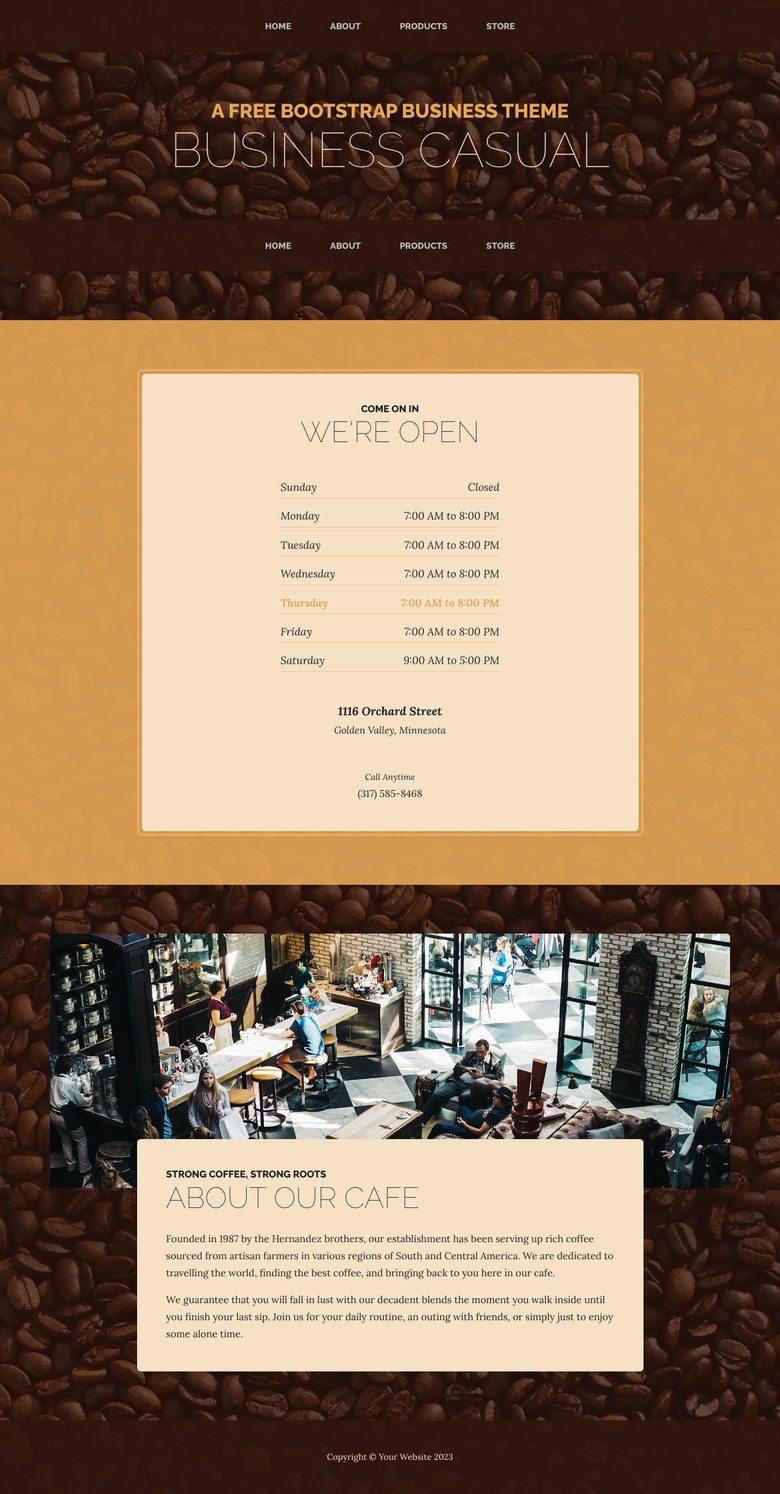
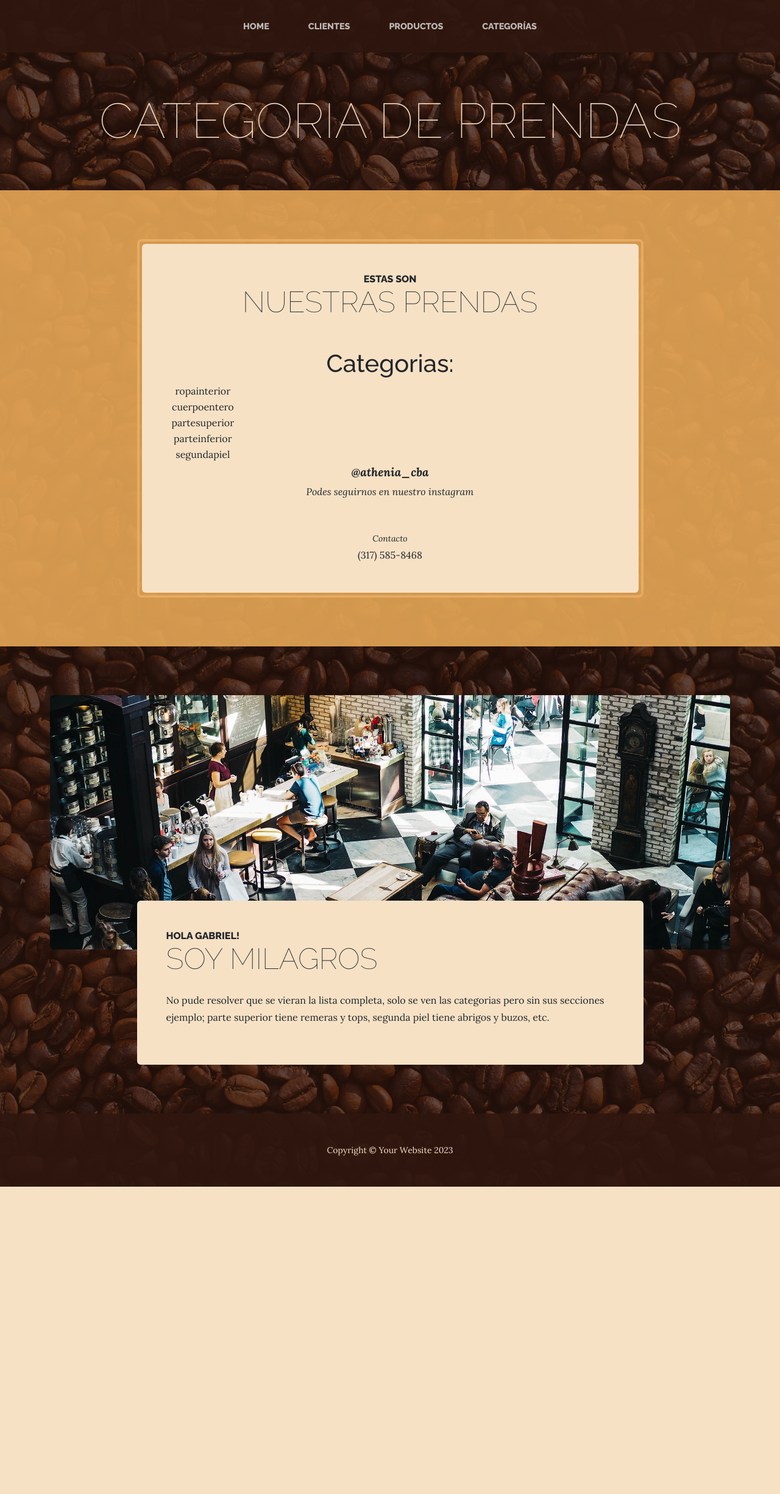
Before and after one commit to zmilagros/TercerPreEntregaMilagrosArraras, a Django app: template project/TIENDA/templates/TIENDA/store.html in a window 1280 px wide. Shown: the whole page at 61% size. After the commit the page ends 1946 px from the top, so only its background shows below. Run offline with Django 4.2, Linux system fonts and the light colour scheme; the template is opened without the code that fills it: values that come from a table or form of the project are taken from there, others are empty; data comes from the database, SQL or seed files in the repository; some libraries are stand-ins or nearby versions.

Commit message:
Mejorado mis html con navegación como herencia

```diff
--- a/project/TIENDA/templates/TIENDA/navegacion.html
+++ b/project/TIENDA/templates/TIENDA/navegacion.html
@@ -1,13 +1,13 @@
-<nav class="navbar navbar-expand-lg navbar-dark py-lg-4" id="mainNav">
+<nav class=" navbar navbar-expand-lg navbar-dark py-lg-4" id="mainNav">
     <div class="container">
-        <a class="navbar-brand text-uppercase fw-bold d-lg-none" href="index.html">Start Bootstrap</a>
+        <a class="navbar-brand text-uppercase fw-bold d-lg-none" href="{% url 'inicioTienda' %}">TIENDA</a>
         <button class="navbar-toggler" type="button" data-bs-toggle="collapse" data-bs-target="#navbarSupportedContent" aria-controls="navbarSupportedContent" aria-expanded="false" aria-label="Toggle navigation"><span class="navbar-toggler-icon"></span></button>
         <div class="collapse navbar-collapse" id="navbarSupportedContent">
             <ul class="navbar-nav mx-auto">
-                <li class="nav-item px-lg-4"><a class="nav-link text-uppercase" href="index.html">Home</a></li>
-                <li class="nav-item px-lg-4"><a class="nav-link text-uppercase" href="about.html">About</a></li>
-                <li class="nav-item px-lg-4"><a class="nav-link text-uppercase" href="products.html">Products</a></li>
-                <li class="nav-item px-lg-4"><a class="nav-link text-uppercase" href="store.html">Store</a></li>
+                <li class="nav-item px-lg-4"><a class="nav-link text-uppercase" href="{% url 'inicioTienda' %}">Home</a></li>
+                <li class="nav-item px-lg-4"><a class="nav-link text-uppercase" href="{% url 'clientes' %}">Clientes</a></li>
+                <li class="nav-item px-lg-4"><a class="nav-link text-uppercase" href="{% url 'productos' %}">Productos</a></li>
+                <li class="nav-item px-lg-4"><a class="nav-link text-uppercase" href="{% url 'categorias' %}">Categorías</a></li>
             </ul>
         </div>
     </div>
--- a/project/TIENDA/templates/TIENDA/store.html
+++ b/project/TIENDA/templates/TIENDA/store.html
@@ -3,90 +3,56 @@
 <!DOCTYPE html>
 <html lang="es">
 <head>
-        <meta charset="utf-8" />
-        <meta name="viewport" content="width=device-width, initial-scale=1, shrink-to-fit=no" />
-        <meta name="description" content="" />
-        <meta name="author" content="" />
+    <meta charset="utf-8">
+    <meta name="viewport" content="width=device-width, initial-scale=1, shrink-to-fit=no">
+    <meta name="description" content="">
+    <meta name="author" content="">
     <title>Business Casual - Start Bootstrap Theme</title>
-        <link rel="icon" type="image/x-icon" href="{% static 'TIENDA/assets/favicon.ico' %} " />
+    <link rel="icon" type="image/x-icon" href="{% static 'TIENDA/assets/favicon.ico' %}">
     <!-- Google fonts-->
-        <link href="https://fonts.googleapis.com/css?family=Raleway:100,100i,200,200i,300,300i,400,400i,500,500i,600,600i,700,700i,800,800i,900,900i" rel="stylesheet" />
-        <link href="https://fonts.googleapis.com/css?family=Lora:400,400i,700,700i" rel="stylesheet" />
+    <link href="https://fonts.googleapis.com/css?family=Raleway:100,100i,200,200i,300,300i,400,400i,500,500i,600,600i,700,700i,800,800i,900,900i" rel="stylesheet">
+    <link href="https://fonts.googleapis.com/css?family=Lora:400,400i,700,700i" rel="stylesheet">
     <!-- Core theme CSS (includes Bootstrap)-->
-        <link href="{% static 'TIENDA/css/styles.css' %}" rel="stylesheet" />
+    <link href="{% static 'TIENDA/css/styles.css' %}" rel="stylesheet">
+    <link href="{% static 'TIENDA/css/stylesPropios.css' %}" rel="stylesheet">
 </head>
 <body>
-        {% include "navegacion.html" %}
+    {% include "TIENDA/navegacion.html" %}
     <header>
         <h1 class="site-heading text-center text-faded d-none d-lg-block">
-                <span class="site-heading-upper text-primary mb-3">A Free Bootstrap Business Theme</span>
-                <span class="site-heading-lower">Business Casual</span>
+            <span class="Bienvenida_index2 site-heading-lower">Categoria de prendas</span>
         </h1>
     </header>
-        <!-- Navigation-->
-        <nav class="navbar navbar-expand-lg navbar-dark py-lg-4" id="mainNav">
-            <div class="container">
-                <a class="navbar-brand text-uppercase fw-bold d-lg-none" href="index.html">Start Bootstrap</a>
-                <button class="navbar-toggler" type="button" data-bs-toggle="collapse" data-bs-target="#navbarSupportedContent" aria-controls="navbarSupportedContent" aria-expanded="false" aria-label="Toggle navigation"><span class="navbar-toggler-icon"></span></button>
-                <div class="collapse navbar-collapse" id="navbarSupportedContent">
-                    <ul class="navbar-nav mx-auto">
-                        <li class="nav-item px-lg-4"><a class="nav-link text-uppercase" href="index.html">Home</a></li>
-                        <li class="nav-item px-lg-4"><a class="nav-link text-uppercase" href="about.html">About</a></li>
-                        <li class="nav-item px-lg-4"><a class="nav-link text-uppercase" href="products.html">Products</a></li>
-                        <li class="nav-item px-lg-4"><a class="nav-link text-uppercase" href="store.html">Store</a></li>
-                    </ul>
-                </div>
-            </div>
-        </nav>
     <section class="page-section cta">
         <div class="container">
             <div class="row">
                 <div class="col-xl-9 mx-auto">
                     <div class="cta-inner bg-faded text-center rounded">
                         <h2 class="section-heading mb-5">
-                                <span class="section-heading-upper">Come On In</span>
-                                <span class="section-heading-lower">We're Open</span>
+                            <span class="section-heading-upper">Estas son</span>
+                            <span class="section-heading-lower">nuestras prendas</span>
                         </h2>
-                            <ul class="list-unstyled list-hours mb-5 text-left mx-auto">
-                                <li class="list-unstyled-item list-hours-item d-flex">
-                                    Sunday
-                                    <span class="ms-auto">Closed</span>
-                                </li>
-                                <li class="list-unstyled-item list-hours-item d-flex">
-                                    Monday
-                                    <span class="ms-auto">7:00 AM to 8:00 PM</span>
-                                </li>
-                                <li class="list-unstyled-item list-hours-item d-flex">
-                                    Tuesday
-                                    <span class="ms-auto">7:00 AM to 8:00 PM</span>
-                                </li>
-                                <li class="list-unstyled-item list-hours-item d-flex">
-                                    Wednesday
-                                    <span class="ms-auto">7:00 AM to 8:00 PM</span>
-                                </li>
-                                <li class="list-unstyled-item list-hours-item d-flex">
-                                    Thursday
-                                    <span class="ms-auto">7:00 AM to 8:00 PM</span>
-                                </li>
-                                <li class="list-unstyled-item list-hours-item d-flex">
-                                    Friday
-                                    <span class="ms-auto">7:00 AM to 8:00 PM</span>
-                                </li>
-                                <li class="list-unstyled-item list-hours-item d-flex">
-                                    Saturday
-                                    <span class="ms-auto">9:00 AM to 5:00 PM</span>
-                                </li>
-                            </ul>
+                        <h1>Categorias:</h1>
+                        <table>
+                            <tbody>
+                                {% for categoria in categorias %}
+                                <tr>
+                                    <td>{{ categoria.nombre }}</td>
+                                </tr>
+                                {% endfor %}
+                            </tbody>
+                        </table>
+
                         <p class="address mb-5">
                             <em>
-                                    <strong>1116 Orchard Street</strong>
-                                    <br />
-                                    Golden Valley, Minnesota
+                                <strong> @athenia_cba </strong>
+                                <br>
+                                Podes seguirnos en nuestro instagram
                             </em>
                         </p>
                         <p class="mb-0">
-                                <small><em>Call Anytime</em></small>
-                                <br />
+                            <small><em>Contacto</em></small>
+                            <br>
                             (317) 585-8468
                         </p>
                     </div>
@@ -96,20 +62,18 @@
     </section>
     <section class="page-section about-heading">
         <div class="container">
-                <img class="img-fluid rounded about-heading-img mb-3 mb-lg-0" src="assets/img/about.jpg" alt="..." />
+            <img class="img-fluid rounded about-heading-img mb-3 mb-lg-0" src="assets/img/about.jpg" alt="...">
             <div class="about-heading-content">
                 <div class="row">
                     <div class="col-xl-9 col-lg-10 mx-auto">
                         <div class="bg-faded rounded p-5">
                             <h2 class="section-heading mb-4">
-                                    <span class="section-heading-upper">Strong Coffee, Strong Roots</span>
-                                    <span class="section-heading-lower">About Our Cafe</span>
+                                <span class="section-heading-upper">Hola Gabriel!</span>
+                                <span class="section-heading-lower">soy Milagros</span>
                             </h2>
-                                <p>Founded in 1987 by the Hernandez brothers, our establishment has been serving up rich coffee sourced from artisan farmers in various regions of South and Central America. We are dedicated to travelling the world, finding the best coffee, and bringing back to you here in our cafe.</p>
+                            <p>No pude resolver que se vieran la lista completa, solo se ven las categorias pero sin sus secciones ejemplo; parte superior tiene remeras y tops, segunda piel tiene abrigos y buzos, etc.</p>
                             <p class="mb-0">
-                                    We guarantee that you will fall in
-                                    <em>lust</em>
-                                    with our decadent blends the moment you walk inside until you finish your last sip. Join us for your daily routine, an outing with friends, or simply just to enjoy some alone time.
+
                             </p>
                         </div>
                     </div>
@@ -123,6 +87,6 @@
     <!-- Bootstrap core JS-->
     <script src="https://cdn.jsdelivr.net/npm/bootstrap@5.2.3/dist/js/bootstrap.bundle.min.js"></script>
     <!-- Core theme JS-->
-        <script src="{% static 'TIENDA/js/scripts.js' %} "></script>
+    <script src="{% static 'TIENDA/js/scripts.js' %}"></script>
 </body>
 </html>
```
Also changed, not shown: project/TIENDA/templates/TIENDA/about.html (+57 -26 lines), project/TIENDA/templates/TIENDA/index.html (+10 -21 lines), project/TIENDA/templates/TIENDA/products.html (+64 -27 lines). Lines whose indentation alone changed are shown as unchanged.
